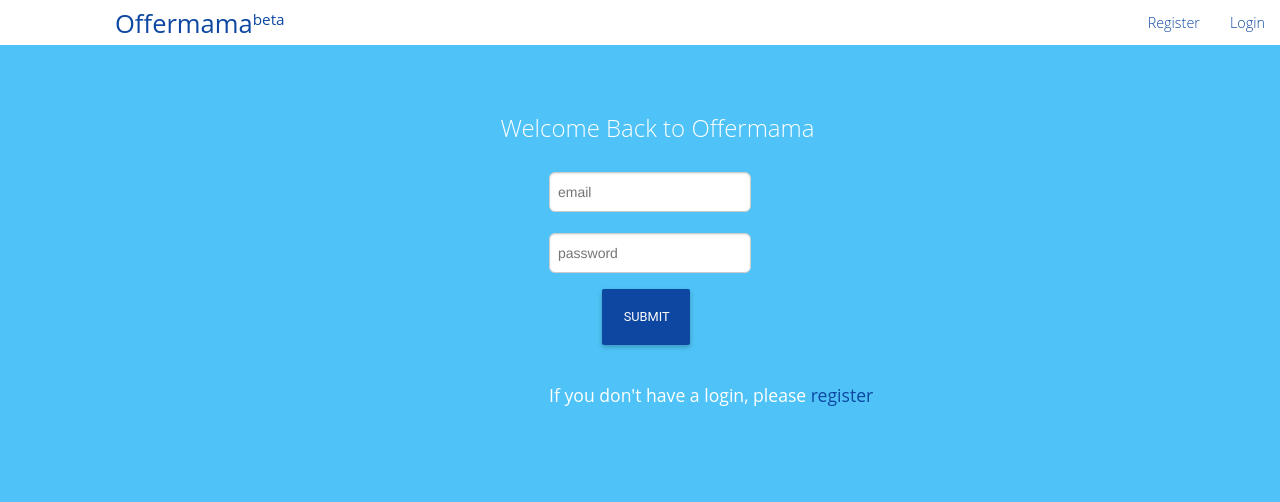
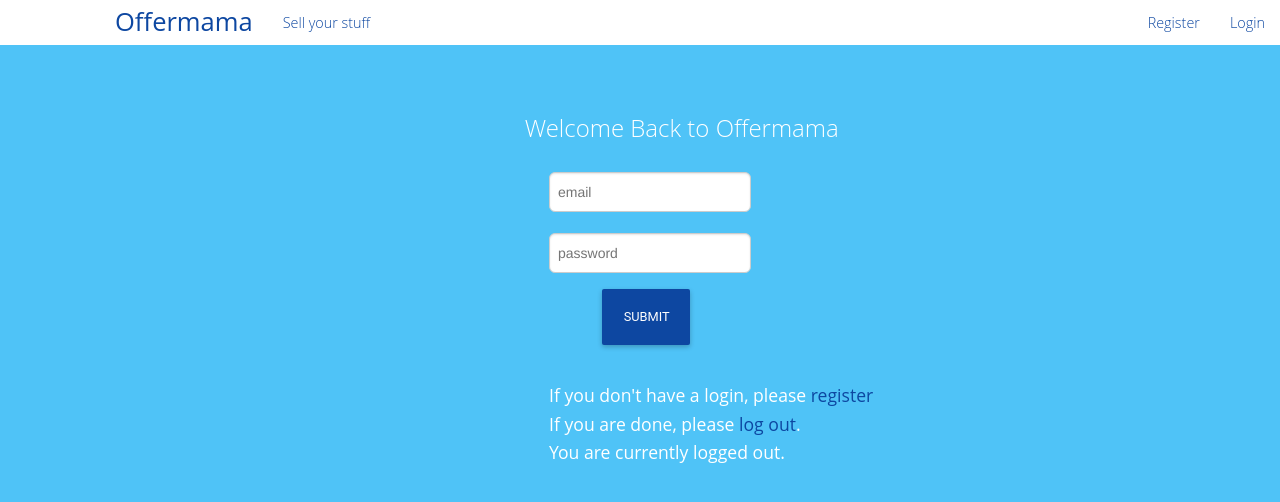
Before and after one commit to ramprasathk93/Offermama-Website, a PHP site: page /offermama/login.php in a window 1280 px wide. Shown: the top 502 px of the page. Run offline with PHP 8.4, Linux system fonts and the light colour scheme.

Commit message:
bug fix-login page

```diff
--- a/app/offers/login.php
+++ b/app/offers/login.php
@@ -16,7 +16,6 @@
     <link rel="stylesheet" type="text/css" href="../../common/css/foundation.css">
 <link rel="stylesheet" type="text/css" href="../../common/css/normalize.css">
 <link rel="stylesheet" type="text/css" href="../../common/font-awesome-4.2.0/css/font-awesome.min.css">
-     <link rel="stylesheet" type="text/css" href="../../common/fonts">
     <link rel="stylesheet" type="text/css" href="../../common/css/main.css">
   <script type="text/JavaScript" src="js/sha512.js"></script>
         <script type="text/JavaScript" src="js/forms.js"></script>
@@ -25,7 +24,7 @@
                     box-shadow:0px 0px 0px;
             }
         button:hover, button:focus, button:hover,  button:focus{
-          -webkit-transition: 0.7s;
+            transition:right 1000ms ease-out;
         box-shadow:0px 0px 0px 0px;
         background-color:#0D47A1;
         }
@@ -36,25 +35,24 @@
             margin-top:21%;
         }
          .signup-panel .welcome {
-                margin-left:-20%;
+                margin-left:-10%;
                 font-size:150%;
              width:150%;
+        }
+        .error{
+            text-align:center;
+            color:red;
         }
     </style>
 </head>
 <body class="login_bg">
-     <?php
-        if (isset($_GET['error'])) {
-            echo '<p class="error">Error Logging In!</p>';
-        }
-        ?>
 <div class"contain-to-grid fixed">
 <nav class="top-bar tb" style="background-color:#fff"data-topbar>
 <ul class="title-area" style="margin-top:-0.7%">
 <li class="name">
 <h1>
 <a href="index.php" style="color:#0D47A1">
-Offermama<sup>beta</sup>
+Offermama
 </a>
 </h1>
 </li>
@@ -65,7 +63,7 @@
 
 <ul class="left">
 <!--<li class="divider"></li>-->
-<!--<li><a href='user_ad.php'>Sell your stuff</a></li>-->
+<li><a href='user_ad.php'>Sell your stuff</a></li>
 <!--<li class="divider"></li>-->
 </ul>
 
@@ -100,6 +98,11 @@
               <input type="password" name="password" id="password" placeholder="password">
             </div>
           </div>
+        <?php
+        if (isset($_GET['error'])) {
+            echo '<div class="row error">Error Logging In!</div><br>';
+        }
+        ?>
           <div class="buton_login">
            <!-- <input type="button" value="Login" onclick="formhash(this.form, this.form.password);" /> -->
               <button class="box box_login" onclick="formhash(this.form,this.form.password);">SUBMIT</button>
@@ -108,7 +111,8 @@
           <div class="login">
               <p>
         If you don't have a login, please <a href="register.php">register</a><br>
-
+        If you are done, please <a href="includes/logout.php">log out</a>.<br>
+        You are currently logged <?php echo $logged ?>.
                   </p>
           </div>
 
```
